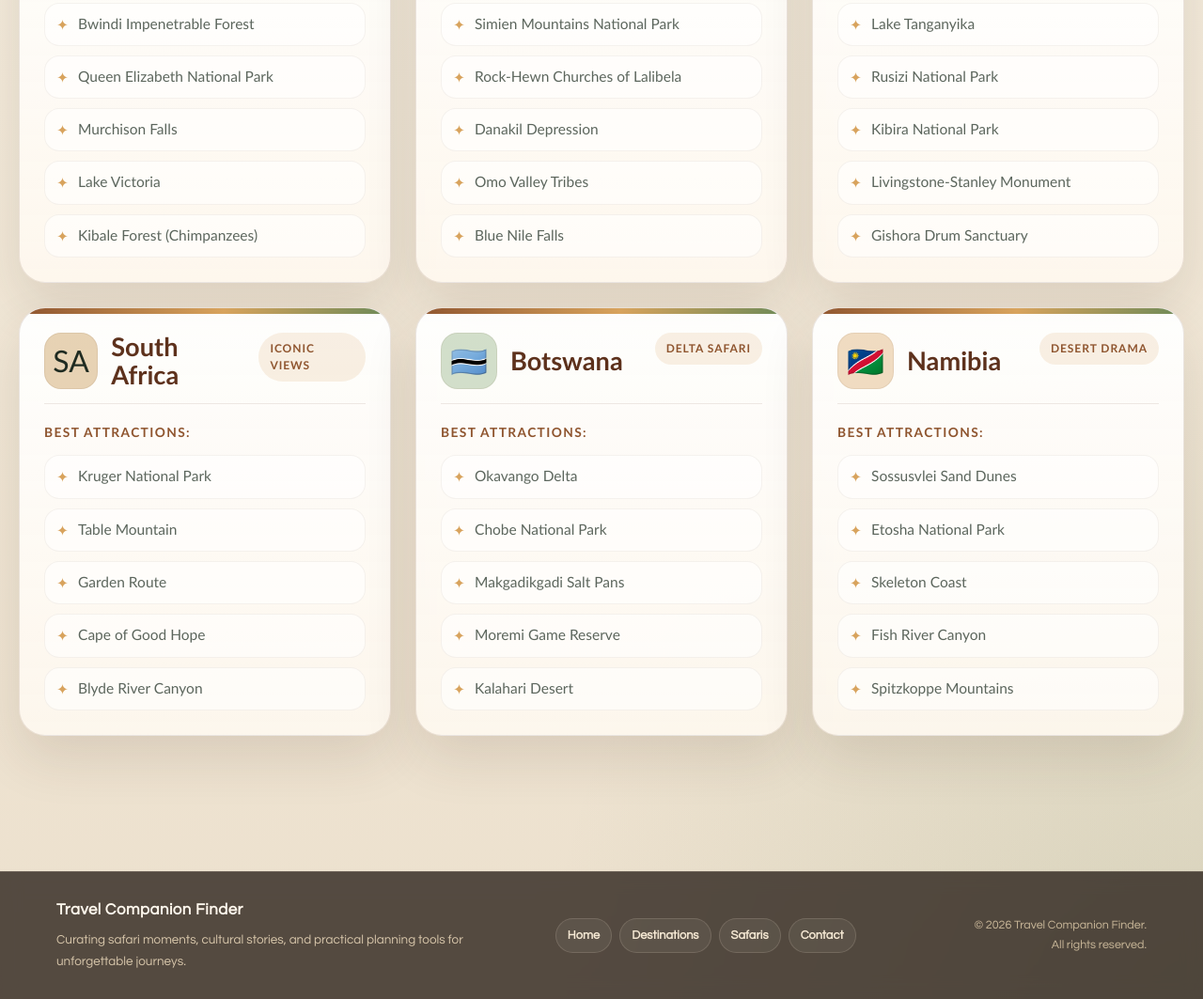
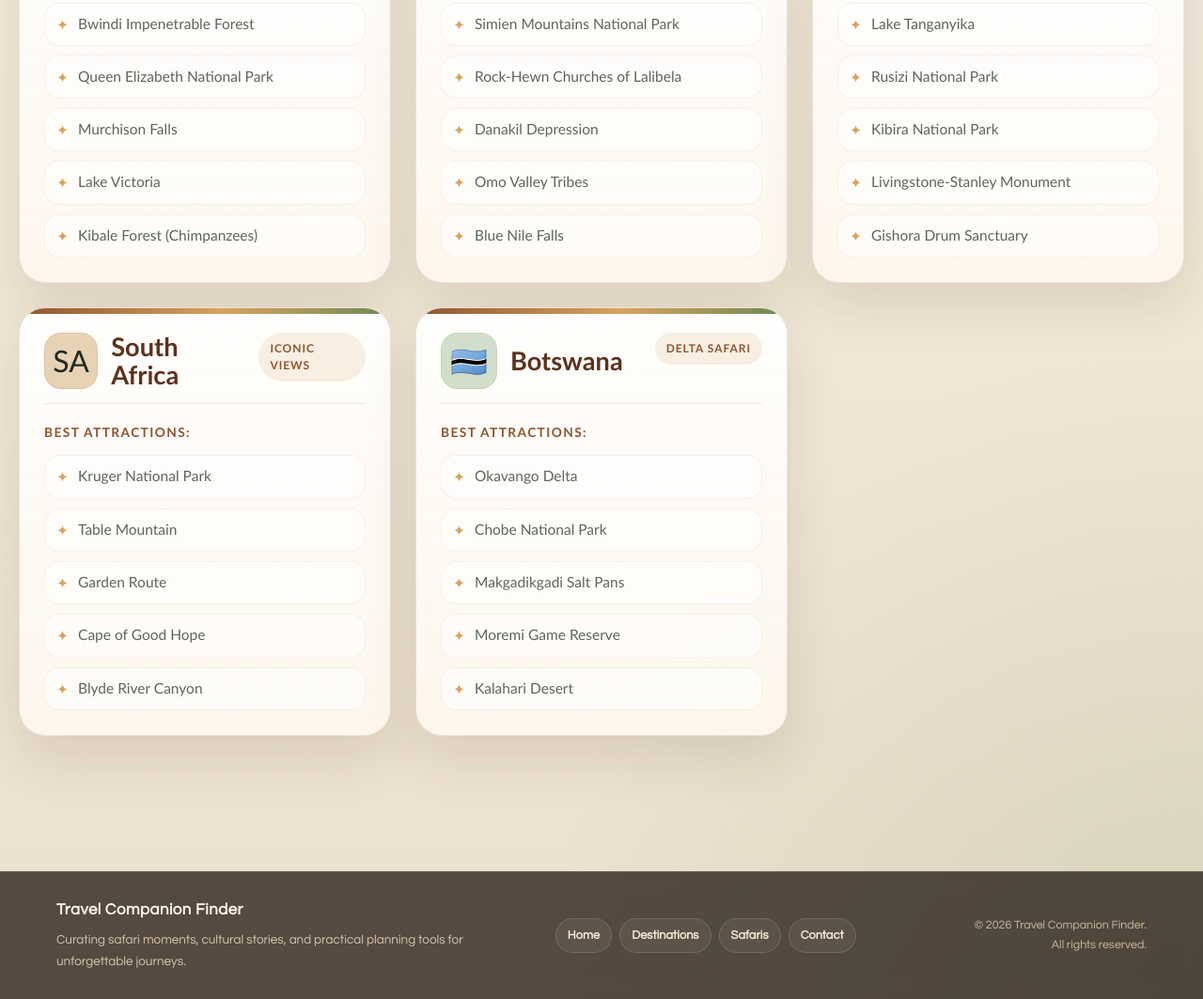
Before and after one commit to s-ondieki/Web-app, a website: page frontend/destination.html in a window 1280 px wide. Shown: the part 1312-2375 px from the top of the page at 94% size. Drawn offline with nearby package versions, Linux system fonts and the light colour scheme.

Commit message:
Updated destination and home pages

```diff
--- a/frontend/destination.html
+++ b/frontend/destination.html
@@ -487,25 +487,6 @@
                     <li>Kalahari Desert</li>
                 </ul>
             </article>
-
-            <!-- Namibia -->
-            <article class="country-card">
-                <div class="country-header">
-                    <div class="country-title">
-                        <span class="country-flag">🇳🇦</span>
-                        <h2 class="country-name">Namibia</h2>
-                    </div>
-                    <span class="country-badge">Desert Drama</span>
-                </div>
-                <div class="attractions-title">Best Attractions:</div>
-                <ul class="attractions-list">
-                    <li>Sossusvlei Sand Dunes</li>
-                    <li>Etosha National Park</li>
-                    <li>Skeleton Coast</li>
-                    <li>Fish River Canyon</li>
-                    <li>Spitzkoppe Mountains</li>
-                </ul>
-            </article>
         </div>
         </div>
     </div>
```
Also changed, not shown: frontend/home.html (+1 -1 lines), frontend/plan.html (+13 -0 lines), frontend/register.html (+2 -3 lines).
